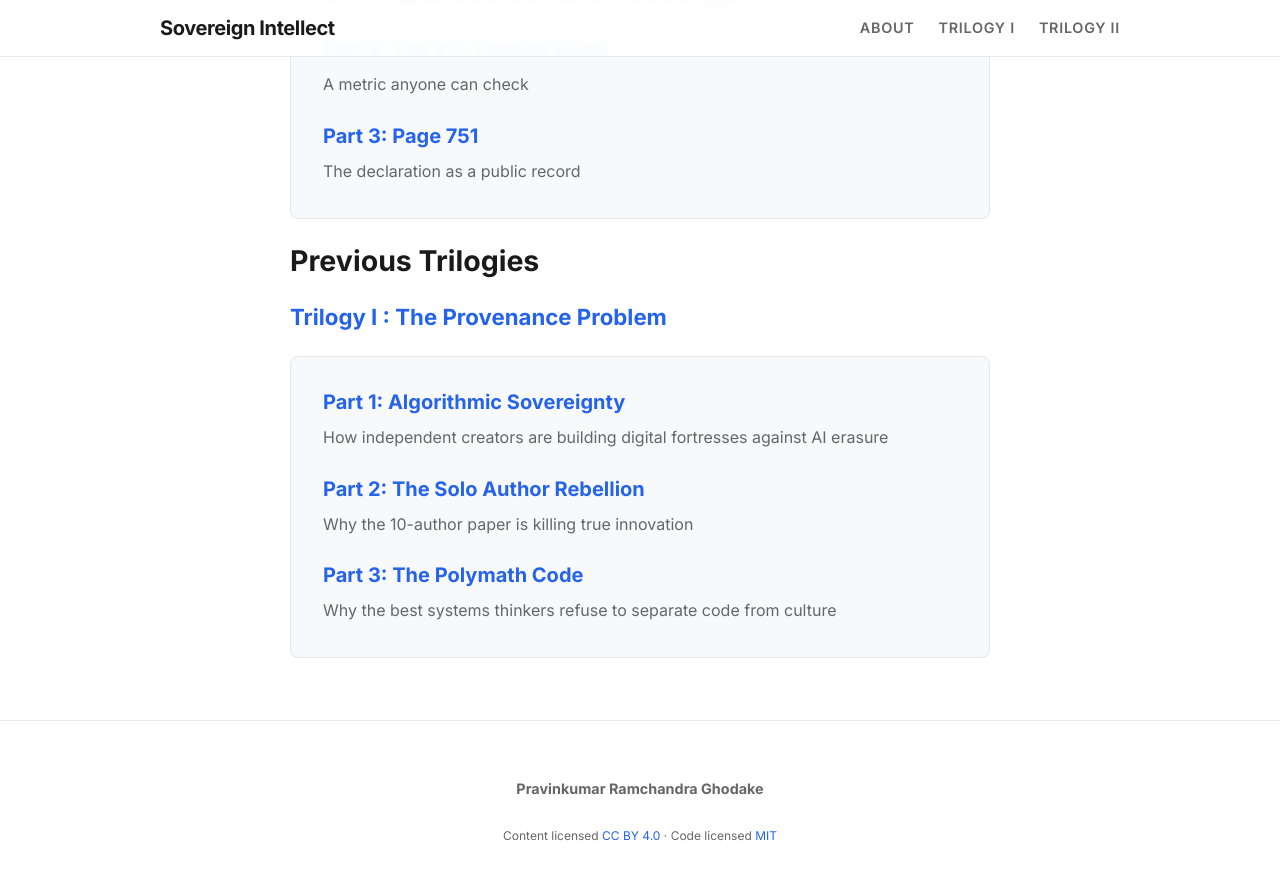
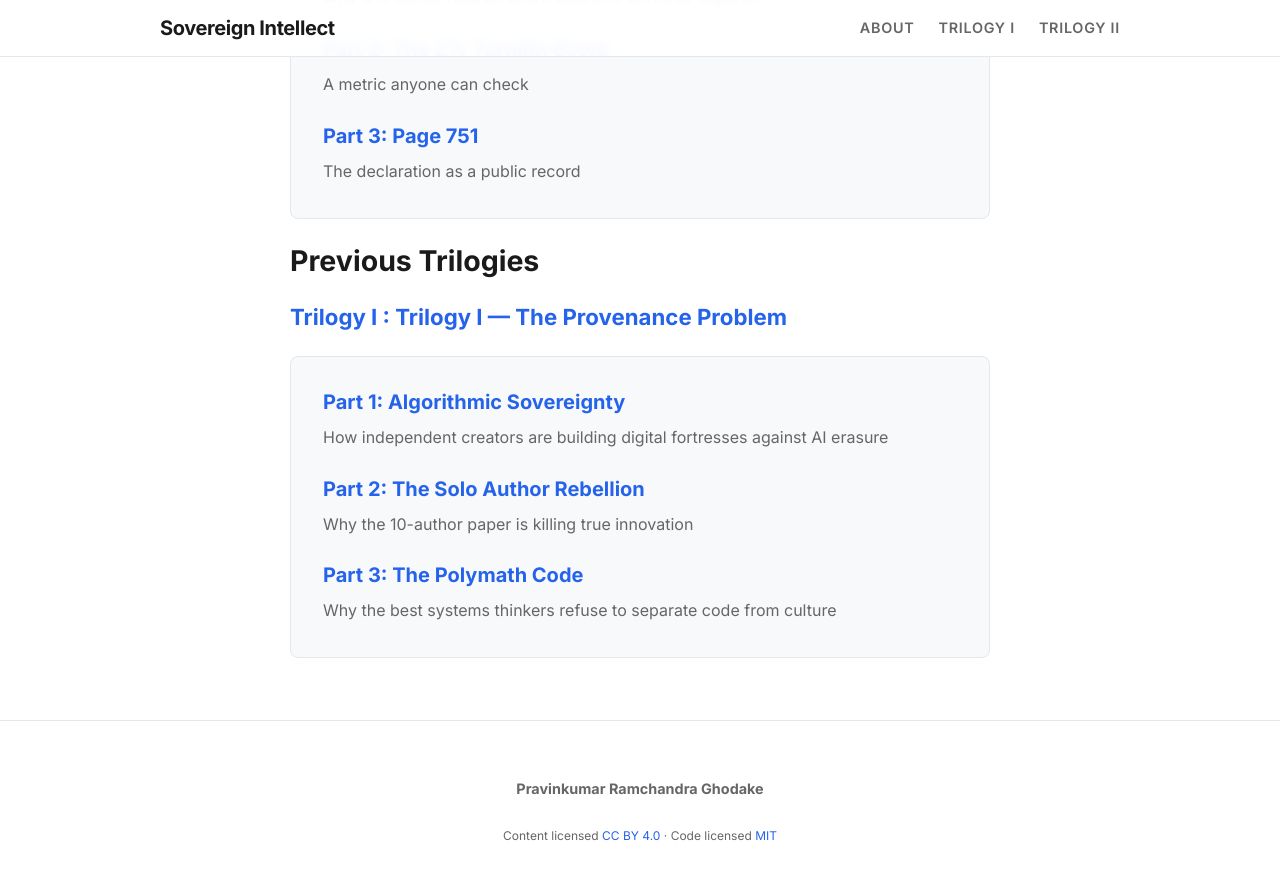
Before and after one commit to pravinkumar-ghodake/sovereign-intellect-blog, a Jekyll site: the page built from index.md, in a window 1280 px wide and 900 px high, scrolled down 452 px. Shown: the top 880 px of the window. Built offline with Jekyll 4.4.1, drawn with Linux system fonts in a browser that asks for light colours.

Commit message:
Update series.yml

```diff
--- a/_data/series.yml
+++ b/_data/series.yml
@@ -1,5 +1,5 @@
 - slug: intellectual-sovereignty
-  title: "The Provenance Problem"
+  title: "Trilogy I — The Provenance Problem"
   description: "Three essays on authorship, accountability, and the evaluation of independent research."
   parts:
     - number: 1
```
